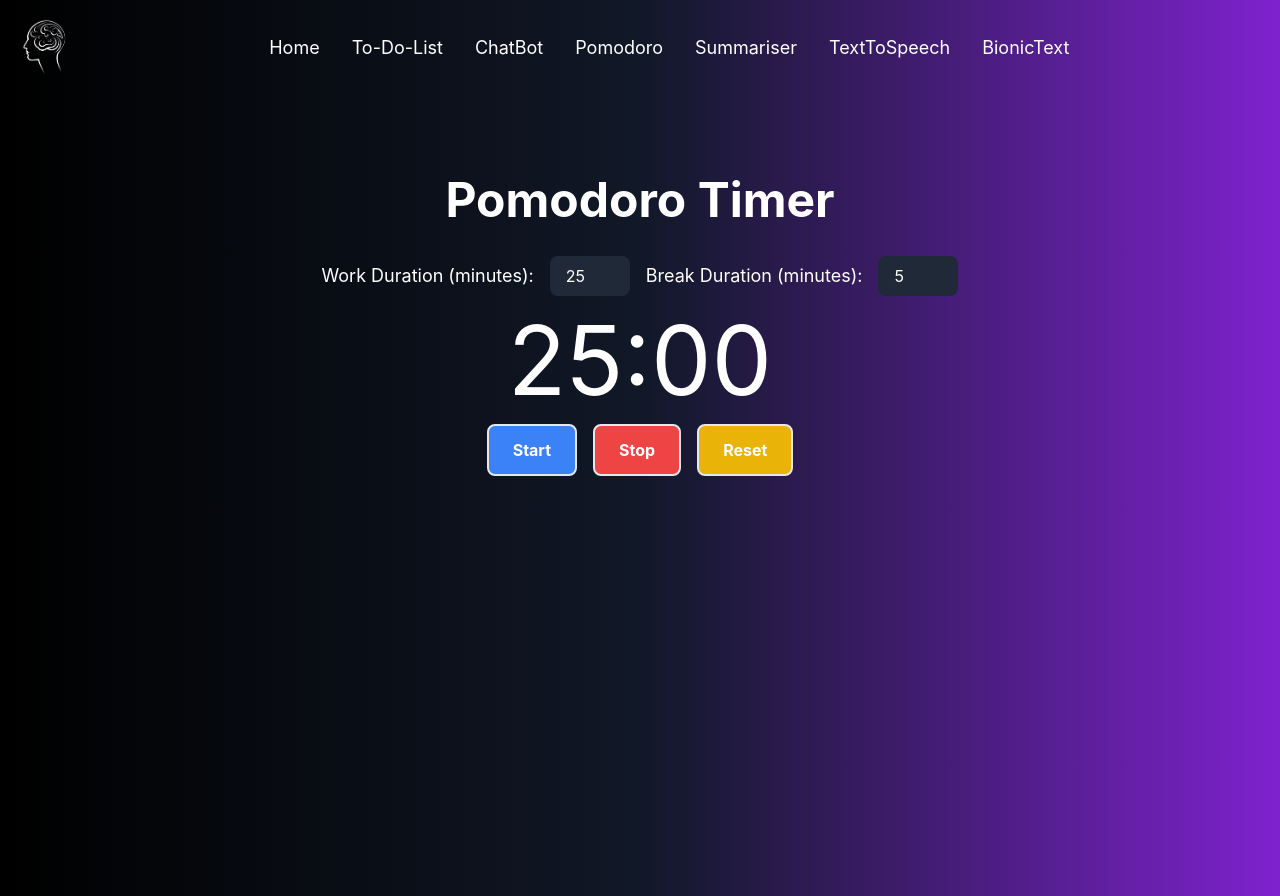
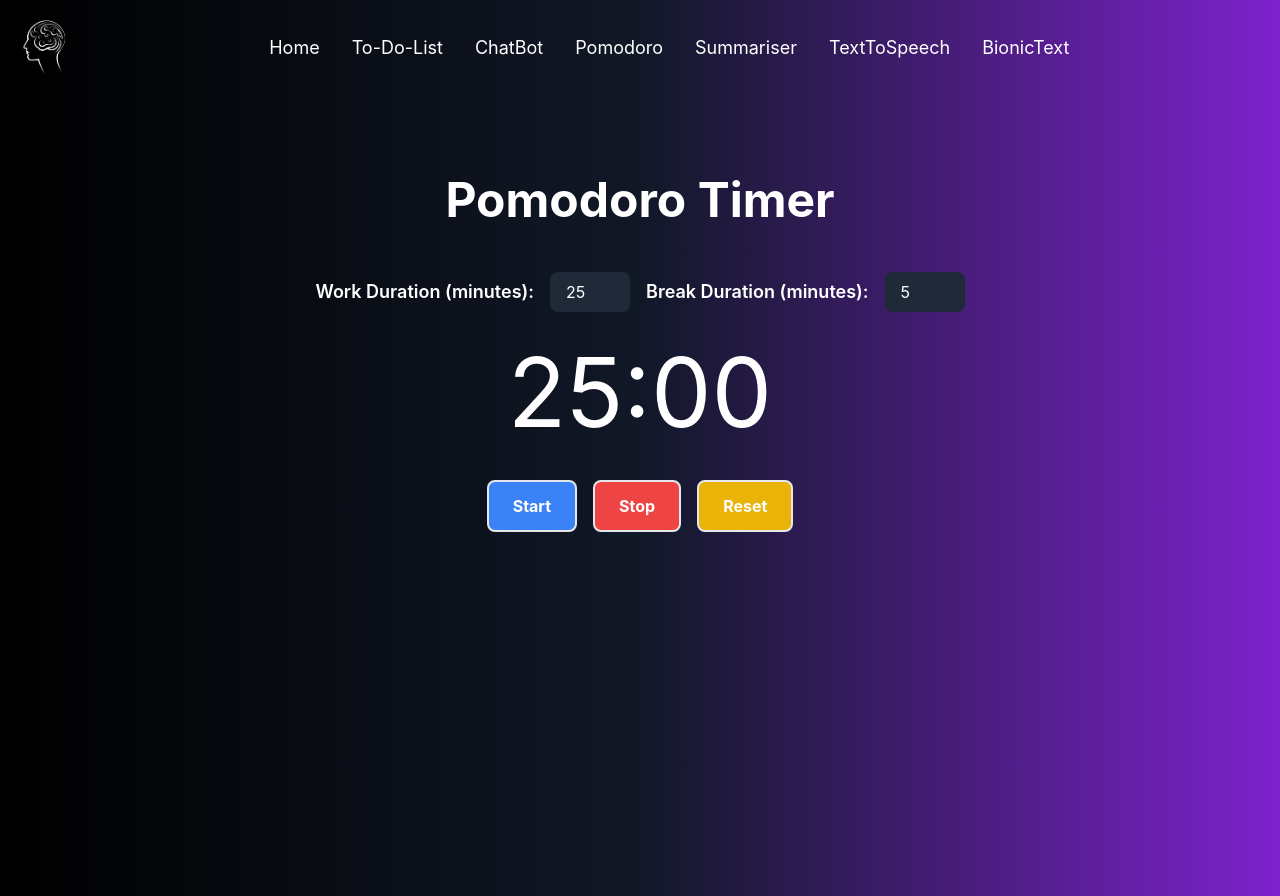
Before and after one commit to yashtz/stay-focused, a React (Create React App) app in the folder stay-focused/: page /pomodoro in a window 1280 px wide. Built offline with nearby package versions, Linux system fonts and the light colour scheme.

Commit message:
fix/pomodoro_dimensions

```diff
--- a/stay-focused/src/pages/Pomodoro.jsx
+++ b/stay-focused/src/pages/Pomodoro.jsx
@@ -50,10 +50,10 @@ const Pomodoro = () => {
 
   return (
     <div className="bg-gradient-to-r from-black via-gray-900 to-purple-700 text-white p-8 flex flex-col items-center min-h-screen">
-      <h1 className="text-5xl font-bold mt-12 mb-8">Pomodoro Timer</h1>
+      <h1 className="text-5xl font-bold mt-12 mb-12">Pomodoro Timer</h1>
       <audio src={achievementBellSound} id="timer-sound" />
-      <div className="flex items-center mb-4">
-        <label htmlFor="work-duration" className="text-white text-lg mr-4">
+      <div className="flex items-center mb-8">
+        <label htmlFor="work-duration" className="text-white font-semibold text-lg mr-4">
           Work Duration (minutes):
         </label>
         <input
@@ -64,7 +64,7 @@ const Pomodoro = () => {
           className="bg-gray-800 text-white py-2 px-4 rounded-lg focus:outline-none focus:ring focus:border-purple-500 w-20 h-10"
           onChange={(e) => setWorkDuration(parseInt(e.target.value))}
         />
-        <label htmlFor="break-duration" className="text-white text-lg mx-4">
+        <label htmlFor="break-duration" className="text-white font-semibold text-lg mx-4">
           Break Duration (minutes):
         </label>
         <input
@@ -79,7 +79,7 @@ const Pomodoro = () => {
       <div className="timer text-8xl mb-4">
         {minutes.toString().padStart(2, '0')}:{seconds.toString().padStart(2, '0')}
       </div>
-      <div className="controls">
+      <div className="mt-6 controls">
         <button
           className="bg-blue-500 hover:bg-white text-white hover:text-blue-500 border-2 hover:border-blue-500 font-bold py-3 px-6 rounded-lg mr-4 focus:outline-none focus:ring focus:border-purple-500"
           onClick={startTimer}
```
